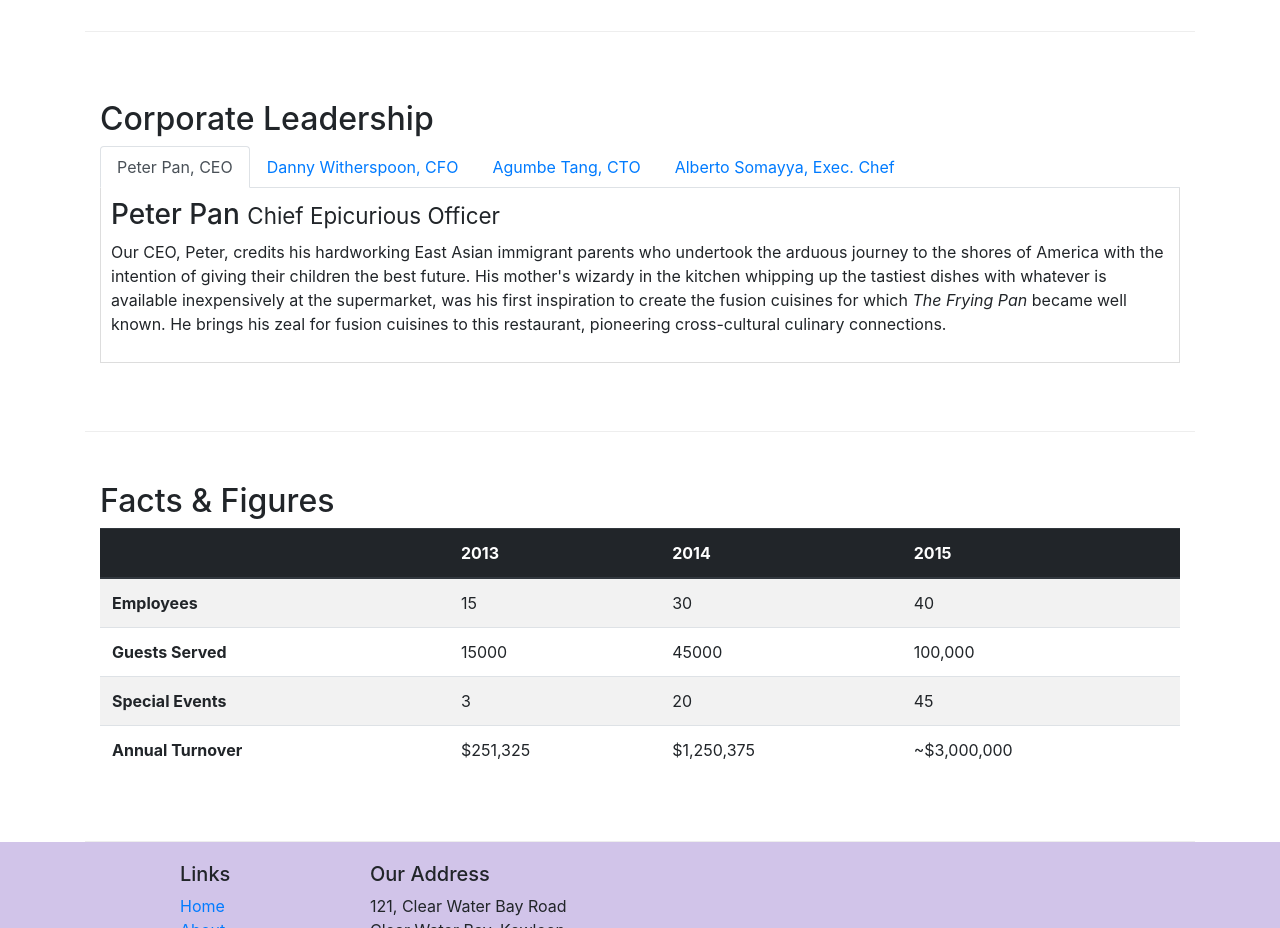
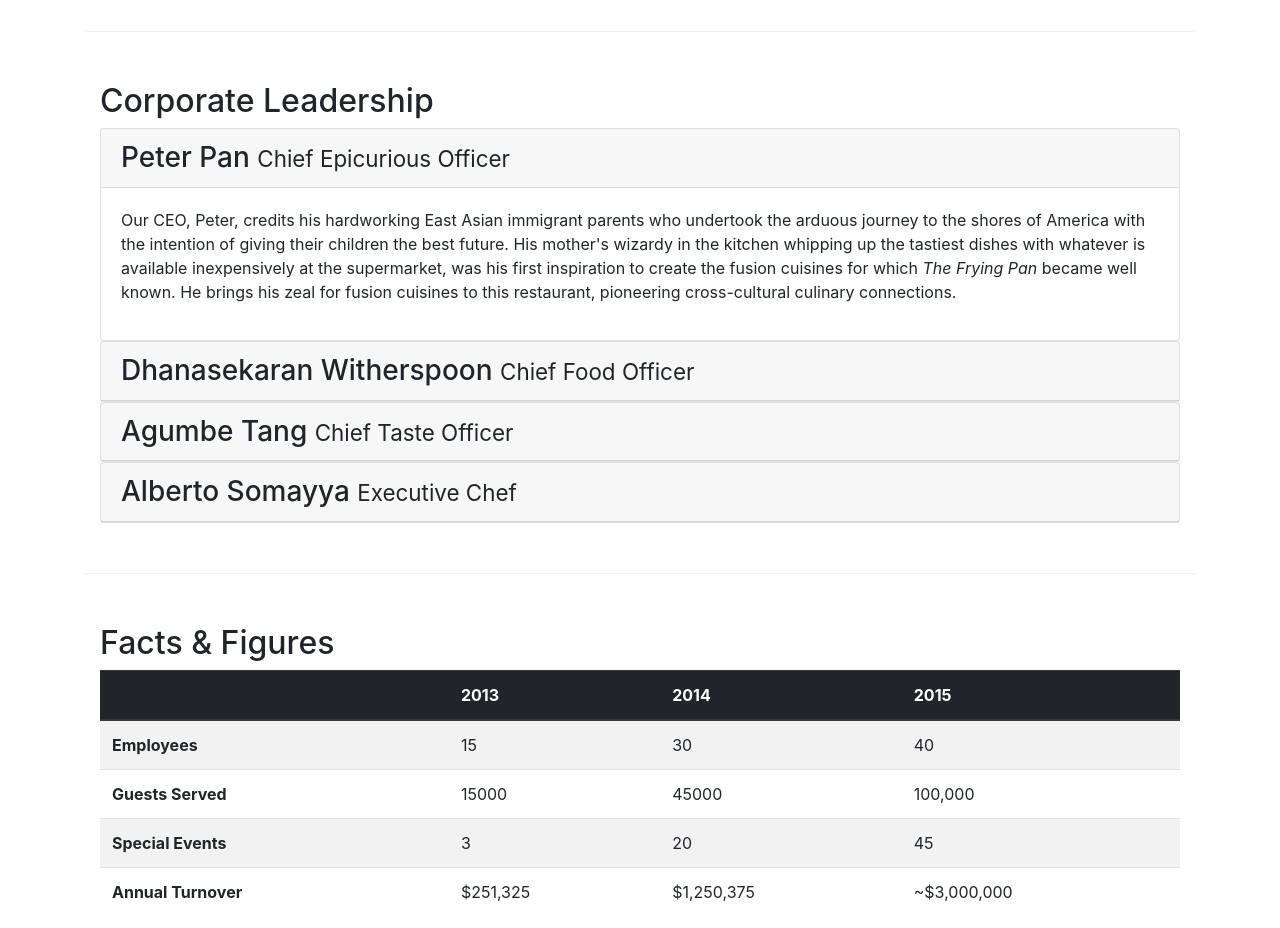
Before and after one commit to EZsunshine/EZsunshine-Front-End-Web-UI-Frameworks-and-Tools-Bootstrap-4, a website: page aboutus.html in a window 1280 px wide. Shown: the part 940-1868 px from the top of the page. Drawn offline with nearby package versions, Linux system fonts and the light colour scheme.

Commit message:
Accordion

```diff
--- a/aboutus.html
+++ b/aboutus.html
@@ -104,41 +104,62 @@
             <div class="col-12">
                 <h2>Corporate Leadership</h2>
 
-                <ul class="nav nav-tabs">
-                    <li class="nav-item">
-                        <a class="nav-link active" href="#peter"
-                            role="tab" data-toggle="tab">Peter Pan, CEO</a>
-                    </li>
-                    <li class="nav-item">
-                        <a class="nav-link" href="#danny"
-                            role="tab" data-toggle="tab">Danny Witherspoon, CFO</a>
-                    </li>
-                    <li class="nav-item">
-                        <a class="nav-link" href="#agumbe"
-                            role="tab" data-toggle="tab">Agumbe Tang, CTO</a>
-                    </li>
-                    <li class="nav-item">
-                        <a class="nav-link" href="#alberto"
-                            role="tab" data-toggle="tab">Alberto Somayya, Exec. Chef</a>
-                    </li>
-                </ul>
-
-                <div class="tab-content">
-                    <div role="tabpanel" class="tab-pane fade show active" id="peter">
-                        <h3>Peter Pan <small>Chief Epicurious Officer</small></h3>
-                        <p class="d-none d-sm-block">Our CEO, Peter, credits his hardworking East Asian immigrant parents who undertook the arduous journey to the shores of America with the intention of giving their children the best future. His mother's wizardy in the kitchen whipping up the tastiest dishes with whatever is available inexpensively at the supermarket, was his first inspiration to create the fusion cuisines for which <em>The Frying Pan</em> became well known. He brings his zeal for fusion cuisines to this restaurant, pioneering cross-cultural culinary connections.</p>
+                <div class="accordion">
+                    <div class="card">
+                        <div class="card-header" role="tab" id="peterhead">
+                            <h3 class="mb-0">
+                                <a data-toggle="collapse" data-target="#peter">
+                                    Peter Pan <small>Chief Epicurious Officer</small>
+                                </a>
+                            </h3>
+                        </div>
+                        <div class="collpase show" id="peter" data-parent="#accordion">
+                            <div class="card-body">
+                                <p class="d-none d-sm-block">Our CEO, Peter, credits his hardworking East Asian immigrant parents who undertook the arduous journey to the shores of America with the intention of giving their children the best future. His mother's wizardy in the kitchen whipping up the tastiest dishes with whatever is available inexpensively at the supermarket, was his first inspiration to create the fusion cuisines for which <em>The Frying Pan</em> became well known. He brings his zeal for fusion cuisines to this restaurant, pioneering cross-cultural culinary connections.</p>
+                            </div>
+                        </div>
                     </div>
-                    <div role="tabpanel" class="tab-pane fade" id="danny">
-                        <h3>Dhanasekaran Witherspoon <small>Chief Food Officer</small></h3>
-                        <p class="d-none d-sm-block">Our CFO, Danny, as he is affectionately referred to by his colleagues, comes from a long established family tradition in farming and produce. His experiences growing up on a farm in the Australian outback gave him great appreciation for varieties of food sources. As he puts it in his own words, <em>Everything that runs, wins, and everything that stays, pays!</em></p>
+                    <div class="card">
+                        <div class="card-header" role="tab" id="dannyhead">
+                            <h3 class="mb-0">
+                                <a class="collapsed" data-toggle="collapse" data-target="#danny">
+                                    Dhanasekaran Witherspoon <small>Chief Food Officer</small>
+                                </a>
+                            </h3>
+                        </div>
+                        <div class="collapse" id="danny" data-parent="#accordion">
+                            <div class="card-body">
+                                <p class="d-none d-sm-block">Our CFO, Danny, as he is affectionately referred to by his colleagues, comes from a long established family tradition in farming and produce. His experiences growing up on a farm in the Australian outback gave him great appreciation for varieties of food sources. As he puts it in his own words, <em>Everything that runs, wins, and everything that stays, pays!</em></p>
+                            </div>
+                        </div>
                     </div>
-                    <div role="tabpanel" class="tab-pane fade" id="agumbe">
-                        <h3>Agumbe Tang <small>Chief Taste Officer</small></h3>
-                        <p class="d-none d-sm-block">Blessed with the most discerning gustatory sense, Agumbe, our CTO, personally ensures that every dish that we serve meets his exacting tastes. Our chefs dread the tongue lashing that ensues if their dish does not meet his exacting standards. He lives by his motto, <em>You click only if you survive my lick.</em></p>
+                    <div class="card">
+                        <div class="card-header" role="tab" id="agumbehead">
+                            <h3 class="mb-0">
+                                <a class="collapsed" data-toggle="collapse" data-target="#agumbe">
+                                    Agumbe Tang <small>Chief Taste Officer</small>
+                                </a>
+                            </h3>
+                        </div>
+                        <div class="collapse" id="agumbe" data-parent="#accordion">
+                            <div class="card-body">
+                                <p class="d-none d-sm-block">Blessed with the most discerning gustatory sense, Agumbe, our CTO, personally ensures that every dish that we serve meets his exacting tastes. Our chefs dread the tongue lashing that ensues if their dish does not meet his exacting standards. He lives by his motto, <em>You click only if you survive my lick.</em></p>
+                            </div>
+                        </div>
                     </div>
-                    <div role="tabpanel" class="tab-pane fade" id="alberto">
-                        <h3>Alberto Somayya <small>Executive Chef</small></h3>
-                        <p class="d-none d-sm-block">Award winning three-star Michelin chef with wide International experience having worked closely with whos-who in the culinary world, he specializes in creating mouthwatering Indo-Italian fusion experiences. He says, <em>Put together the cuisines from the two craziest cultures, and you get a winning hit! Amma Mia!</em></p>
+                    <div class="card">
+                        <div class="card-header" role="tab" id="albertohead">
+                            <h3 class="mb-0">
+                                <a class="collapsed" data-toggle="collapse" data-target="#alberto">
+                                    Alberto Somayya <small>Executive Chef</small>
+                                </a>
+                            </h3>
+                        </div>
+                        <div class="collapse" id="alberto" data-parent="#accordion">
+                            <div class="card-body">
+                                <p class="d-none d-sm-block">Award winning three-star Michelin chef with wide International experience having worked closely with whos-who in the culinary world, he specializes in creating mouthwatering Indo-Italian fusion experiences. He says, <em>Put together the cuisines from the two craziest cultures, and you get a winning hit! Amma Mia!</em></p>
+                            </div>
+                        </div>
                     </div>
                 </div>
             </div>
```
